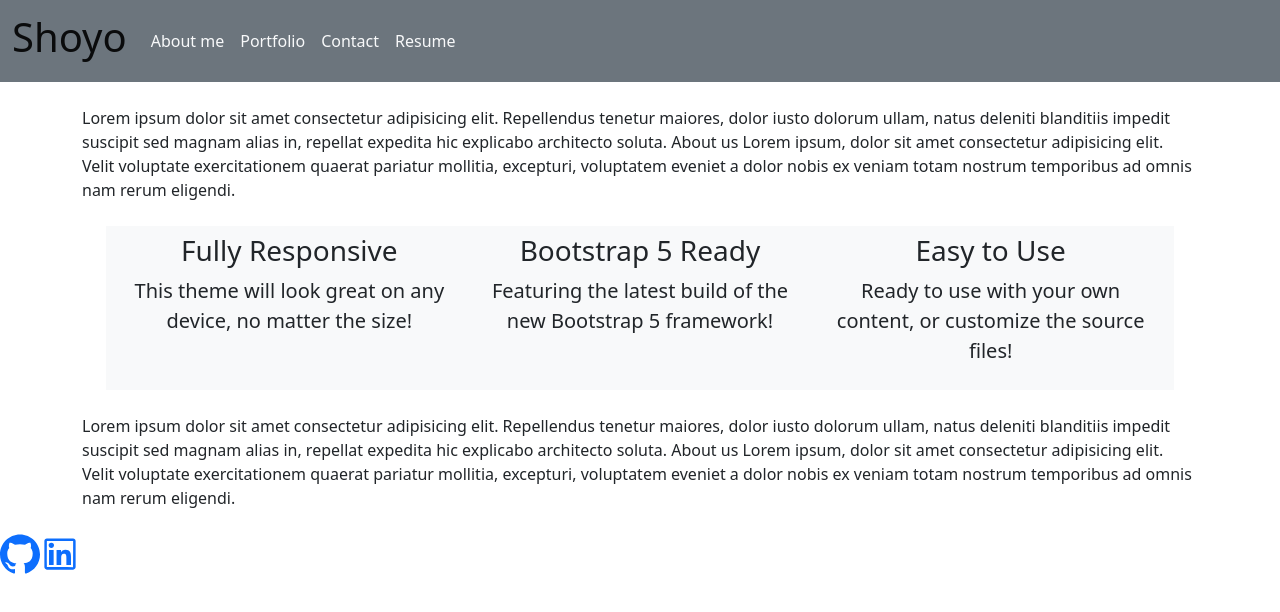
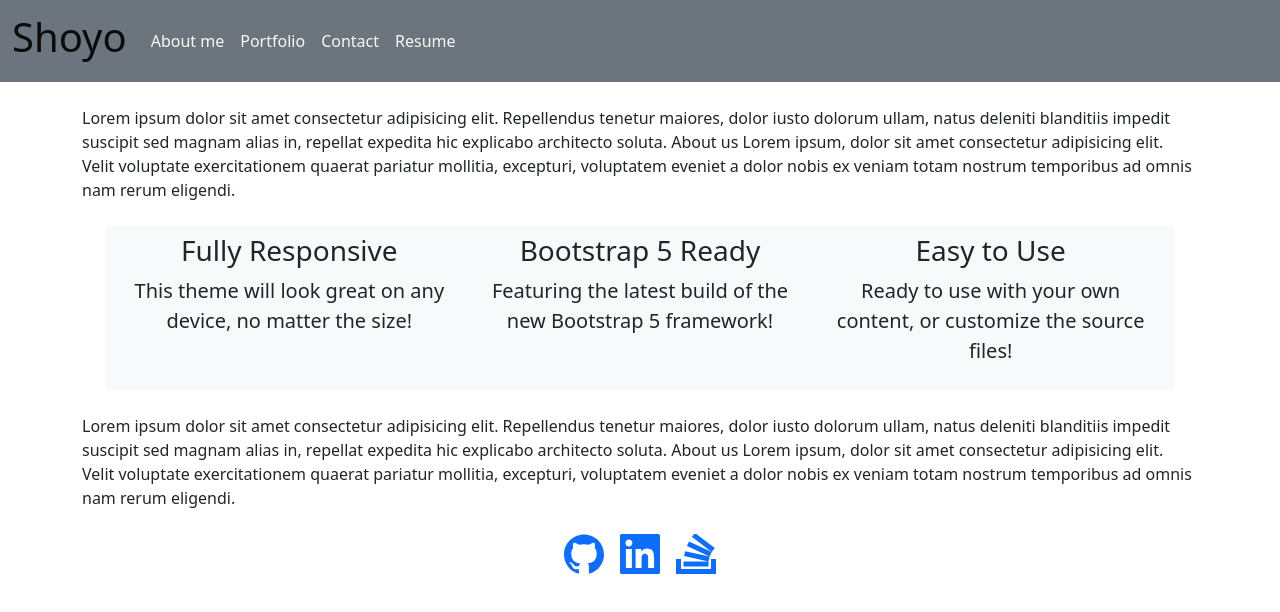
Before and after one commit to shyokmg/react-portfolio, a React (Vite) app: page / in a window 1280 px wide. Shown: the top 612 px of the page. Built offline with nearby package versions, Linux system fonts and the light colour scheme.

Commit message:
Fixed alignment of links in footer component:

```diff
--- a/src/components/Footer.jsx
+++ b/src/components/Footer.jsx
@@ -1,17 +1,26 @@
 import { SiGithub } from "react-icons/si";
-import { AiOutlineLinkedin } from "react-icons/ai";
+import { GrLinkedin } from "react-icons/gr";
+import { ImStackoverflow } from "react-icons/im";
 
 export default function Footer() {
   const githubLink = "https://github.com/shyokmg";
   const linkedInLink = "https://www.linkedin.com/in/shoyo-kumagai-855020123/";
+  const stackOverFlowLink = "https://stackoverflow.com/"
   return (
-    <div>
+    <div className="d-flex justify-content-center gap-3">
       <h1>
         <a href={githubLink} target="_blank" rel="noopener noreferrer">
           <SiGithub />
         </a>
+      </h1>
+      <h1>
         <a href={linkedInLink} target="_blank" rel="noopener noreferrer">
-          <AiOutlineLinkedin />
+          <GrLinkedin />
+        </a>
+      </h1>
+      <h1>
+        <a href={stackOverFlowLink} target="_blank" rel="noopener noreferrer">
+        <ImStackoverflow />
         </a>
       </h1>
     </div>
```
